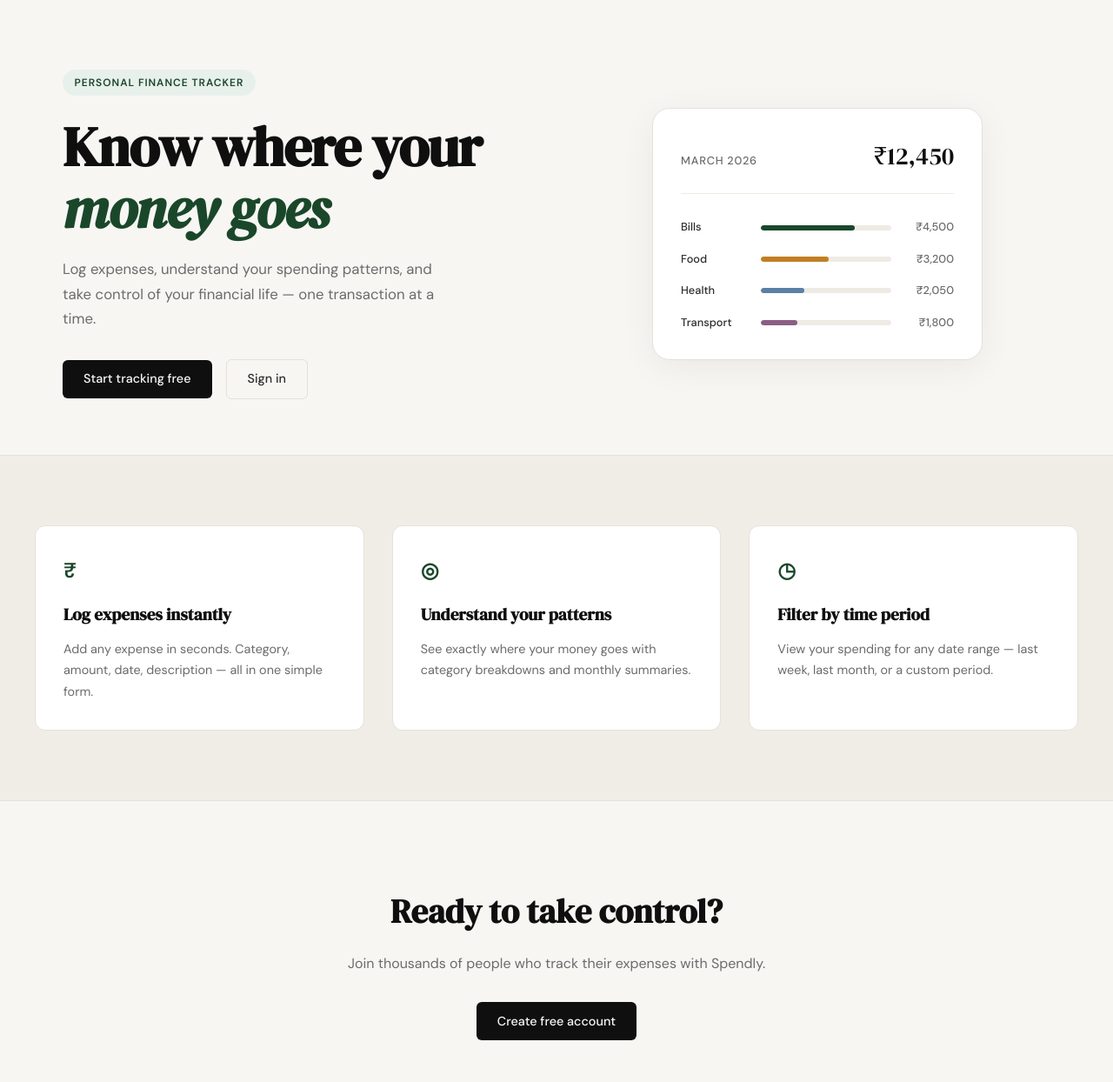
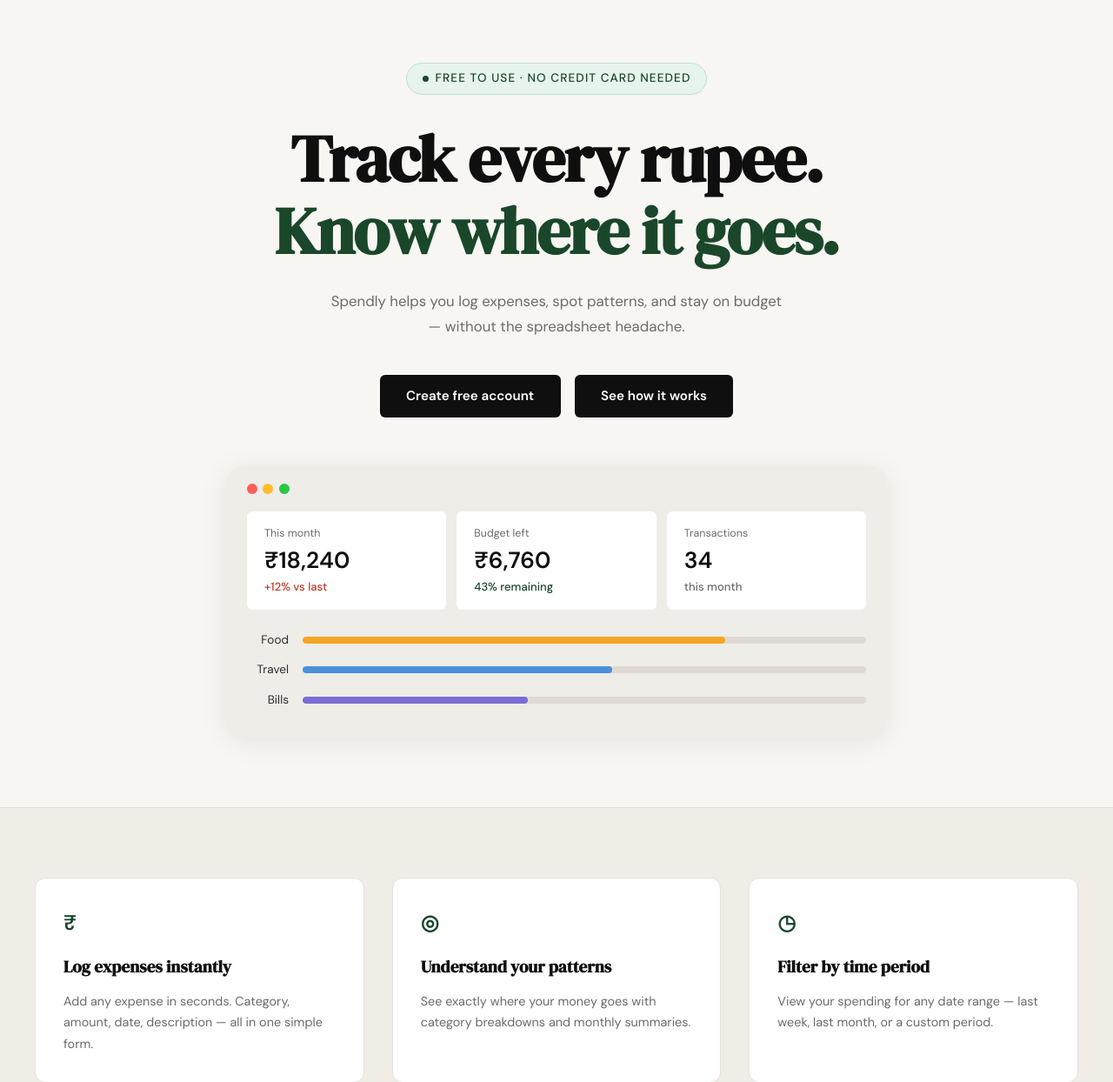
Before and after one commit to CraftedBySiddhesh/spendly, a Flask app: page / in a window 1280 px wide. Shown: the part 61-1305 px from the top of the page at 87% size. Run offline with Flask 3, Linux system fonts and the light colour scheme.

Commit message:
Landing Page See How it works update

```diff
--- a/app.py
+++ b/app.py
@@ -31,6 +31,11 @@
     return render_template("terms.html")
 
 
+@app.route("/privacy")
+def privacy():
+    return render_template("privacy.html")
+
+
 @app.route("/logout")
 def logout():
     return "Logout — coming in Step 3"
--- /dev/null
+++ b/static/css/landing.css
@@ -0,0 +1,207 @@
+/* ------------------------------------------------------------------ */
+/* Hero — centered single-column layout                                */
+/* ------------------------------------------------------------------ */
+
+.hero {
+    padding: 4.5rem 2rem 5rem;
+    display: flex;
+    flex-direction: column;
+    align-items: center;
+    text-align: center;
+    max-width: var(--max-width);
+    margin: 0 auto;
+    /* override style.css grid */
+    grid-template-columns: unset;
+    gap: unset;
+}
+
+/* Badge */
+.hero-badge {
+    display: inline-flex;
+    align-items: center;
+    gap: 0.5rem;
+    background: #e6f4ed;
+    color: #1a472a;
+    font-size: 0.85rem;
+    font-weight: 500;
+    padding: 0.4rem 1.1rem;
+    border-radius: 999px;
+    border: 1px solid #c2dfd0;
+    margin-bottom: 2rem;
+}
+
+.hero-badge-dot {
+    width: 7px;
+    height: 7px;
+    background: #1a472a;
+    border-radius: 50%;
+    flex-shrink: 0;
+}
+
+/* Title */
+.hero-title {
+    font-family: var(--font-display);
+    font-size: clamp(2.8rem, 6vw, 4.75rem);
+    line-height: 1.1;
+    letter-spacing: -0.02em;
+    color: var(--ink);
+    margin-bottom: 1.5rem;
+    /* override style.css em colour */
+    font-style: normal;
+}
+
+.hero-title-accent {
+    display: block;
+    color: var(--accent);
+    font-style: normal;
+}
+
+/* Subtitle */
+.hero-subtitle {
+    font-size: 1.05rem;
+    color: var(--ink-muted);
+    line-height: 1.75;
+    max-width: 520px;
+    margin: 0 auto 2.5rem;
+}
+
+/* CTA buttons — both solid black */
+.hero-actions {
+    display: flex;
+    gap: 1rem;
+    justify-content: center;
+    margin-bottom: 3.5rem;
+    flex-wrap: wrap;
+}
+
+.btn-hero {
+    display: inline-block;
+    background: var(--ink);
+    color: #fff;
+    padding: 0.8rem 1.9rem;
+    border-radius: var(--radius-sm);
+    font-family: var(--font-body);
+    font-size: 0.95rem;
+    font-weight: 600;
+    text-decoration: none;
+    transition: background 0.2s;
+}
+
+.btn-hero:hover { background: #2d2d2d; }
+
+/* ------------------------------------------------------------------ */
+/* Dashboard mock card                                                  */
+/* ------------------------------------------------------------------ */
+
+.hero-dashboard {
+    width: 100%;
+    max-width: 760px;
+    background: #efede8;
+    border-radius: var(--radius-lg);
+    padding: 1.25rem 1.5rem 1.75rem;
+    box-shadow: 0 4px 32px rgba(0, 0, 0, 0.08);
+}
+
+/* Mac window dots */
+.dash-titlebar {
+    display: flex;
+    gap: 0.4rem;
+    margin-bottom: 1.25rem;
+}
+
+.dash-dot {
+    width: 12px;
+    height: 12px;
+    border-radius: 50%;
+    display: inline-block;
+}
+
+.dash-dot-red    { background: #ff5f57; }
+.dash-dot-yellow { background: #ffbd2e; }
+.dash-dot-green  { background: #28c840; }
+
+/* Stat cards row */
+.dash-stats {
+    display: grid;
+    grid-template-columns: repeat(3, 1fr);
+    gap: 0.75rem;
+    margin-bottom: 1.25rem;
+}
+
+.dash-stat {
+    background: #fff;
+    border-radius: var(--radius-sm);
+    padding: 1rem 1.25rem;
+    text-align: left;
+}
+
+.dash-stat-label {
+    font-size: 0.78rem;
+    color: var(--ink-muted);
+    margin-bottom: 0.35rem;
+}
+
+.dash-stat-value {
+    font-size: 1.65rem;
+    font-weight: 700;
+    color: var(--ink);
+    line-height: 1.1;
+    margin-bottom: 0.3rem;
+}
+
+.dash-stat-sub {
+    font-size: 0.82rem;
+    font-weight: 500;
+}
+
+.dash-sub-red   { color: #c0392b; }
+.dash-sub-green { color: var(--accent); }
+.dash-sub-muted { color: var(--ink-muted); }
+
+/* Category bars */
+.dash-bars {
+    display: flex;
+    flex-direction: column;
+    gap: 0.8rem;
+    padding: 0.25rem 0;
+}
+
+.dash-bar-row {
+    display: flex;
+    align-items: center;
+    gap: 1rem;
+}
+
+.dash-bar-label {
+    font-size: 0.85rem;
+    color: var(--ink-soft);
+    width: 48px;
+    text-align: right;
+    flex-shrink: 0;
+}
+
+.dash-bar-track {
+    flex: 1;
+    height: 8px;
+    background: #dedad3;
+    border-radius: 999px;
+    overflow: hidden;
+}
+
+.dash-bar {
+    height: 100%;
+    border-radius: 999px;
+}
+
+.dash-bar-orange { background: #f5a623; }
+.dash-bar-blue   { background: #4a90d9; }
+.dash-bar-purple { background: #7b6dd4; }
+
+/* ------------------------------------------------------------------ */
+/* Responsive                                                           */
+/* ------------------------------------------------------------------ */
+
+@media (max-width: 600px) {
+    .dash-stats { grid-template-columns: 1fr; }
+    .hero-dashboard { padding: 1rem 1rem 1.25rem; }
+}
--- a/templates/base.html
+++ b/templates/base.html
@@ -35,7 +35,7 @@
             <span class="footer-name">Spendly</span>
             <p class="footer-copy">Track every rupee. Own your finances.</p>
             <a href="{{ url_for('terms') }}">Terms and Conditions</a>
-            <a href="#">Privacy Policy</a>
+            <a href="{{ url_for('privacy') }}">Privacy Policy</a>
         </div>
     </footer>
 
--- a/templates/landing.html
+++ b/templates/landing.html
@@ -2,59 +2,75 @@
 
 {% block title %}Spendly — Track Every Rupee{% endblock %}
 
+{% block head %}
+<link rel="stylesheet" href="{{ url_for('static', filename='css/landing.css') }}">
+{% endblock %}
+
 {% block content %}
 
 <section class="hero">
-    <div class="hero-inner">
-        <div class="hero-badge">Personal Finance Tracker</div>
+    <div class="hero-badge">
+        <span class="hero-badge-dot"></span>
+        Free to use · No credit card needed
+    </div>
+
     <h1 class="hero-title">
-            Know where your<br>
-            <em>money goes</em>
+        Track every rupee.<br>
+        <span class="hero-title-accent">Know where it goes.</span>
     </h1>
+
     <p class="hero-subtitle">
-            Log expenses, understand your spending patterns,
-            and take control of your financial life —
-            one transaction at a time.
+        Spendly helps you log expenses, spot patterns, and stay
+        on budget — without the spreadsheet headache.
     </p>
+
     <div class="hero-actions">
-            <a href="{{ url_for('register') }}" class="btn-primary">Start tracking free</a>
-            <a href="{{ url_for('login') }}" class="btn-ghost">Sign in</a>
+        <a href="{{ url_for('register') }}" class="btn-hero">Create free account</a>
+        <a href="#" class="btn-hero" id="open-demo-modal">See how it works</a>
+    </div>
+
+    <div class="hero-dashboard">
+        <div class="dash-titlebar">
+            <span class="dash-dot dash-dot-red"></span>
+            <span class="dash-dot dash-dot-yellow"></span>
+            <span class="dash-dot dash-dot-green"></span>
+        </div>
+
+        <div class="dash-stats">
+            <div class="dash-stat">
+                <div class="dash-stat-label">This month</div>
+                <div class="dash-stat-value">₹18,240</div>
+                <div class="dash-stat-sub dash-sub-red">+12% vs last</div>
+            </div>
+            <div class="dash-stat">
+                <div class="dash-stat-label">Budget left</div>
+                <div class="dash-stat-value">₹6,760</div>
+                <div class="dash-stat-sub dash-sub-green">43% remaining</div>
+            </div>
+            <div class="dash-stat">
+                <div class="dash-stat-label">Transactions</div>
+                <div class="dash-stat-value">34</div>
+                <div class="dash-stat-sub dash-sub-muted">this month</div>
             </div>
         </div>
-    <div class="hero-visual">
-        <div class="mock-card">
-            <div class="mock-card-header">
-                <span class="mock-label">March 2026</span>
-                <span class="mock-total">₹12,450</span>
+
+        <div class="dash-bars">
+            <div class="dash-bar-row">
+                <span class="dash-bar-label">Food</span>
+                <div class="dash-bar-track">
+                    <div class="dash-bar dash-bar-orange" style="width: 75%"></div>
                 </div>
-            <div class="mock-bars">
-                <div class="mock-bar-row">
-                    <span class="mock-cat">Bills</span>
-                    <div class="mock-bar-track">
-                        <div class="mock-bar" style="width: 72%"></div>
             </div>
-                    <span class="mock-amt">₹4,500</span>
+            <div class="dash-bar-row">
+                <span class="dash-bar-label">Travel</span>
+                <div class="dash-bar-track">
+                    <div class="dash-bar dash-bar-blue" style="width: 55%"></div>
                 </div>
-                <div class="mock-bar-row">
-                    <span class="mock-cat">Food</span>
-                    <div class="mock-bar-track">
-                        <div class="mock-bar mock-bar-2" style="width: 52%"></div>
             </div>
-                    <span class="mock-amt">₹3,200</span>
-                </div>
-                <div class="mock-bar-row">
-                    <span class="mock-cat">Health</span>
-                    <div class="mock-bar-track">
-                        <div class="mock-bar mock-bar-3" style="width: 33%"></div>
-                    </div>
-                    <span class="mock-amt">₹2,050</span>
-                </div>
-                <div class="mock-bar-row">
-                    <span class="mock-cat">Transport</span>
-                    <div class="mock-bar-track">
-                        <div class="mock-bar mock-bar-4" style="width: 28%"></div>
-                    </div>
-                    <span class="mock-amt">₹1,800</span>
+            <div class="dash-bar-row">
+                <span class="dash-bar-label">Bills</span>
+                <div class="dash-bar-track">
+                    <div class="dash-bar dash-bar-purple" style="width: 40%"></div>
                 </div>
             </div>
         </div>
@@ -89,4 +105,130 @@
     </div>
 </section>
 
+<!-- Demo modal -->
+<div id="demo-modal" class="modal-overlay" aria-hidden="true">
+    <div class="modal-box" role="dialog" aria-modal="true" aria-label="How Spendly works">
+        <button class="modal-close" id="close-demo-modal" aria-label="Close">&times;</button>
+        <div class="modal-video-wrap">
+            <iframe
+                id="demo-iframe"
+                src=""
+                data-src="https://www.youtube.com/embed/dQw4w9WgXcQ?enablejsapi=1"
+                title="How Spendly works"
+                frameborder="0"
+                allow="accelerometer; autoplay; clipboard-write; encrypted-media; gyroscope; picture-in-picture"
+                allowfullscreen>
+            </iframe>
+        </div>
+    </div>
+</div>
+
 {% endblock %}
+
+{% block scripts %}
+<style>
+.modal-overlay {
+    position: fixed;
+    inset: 0;
+    background: rgba(0, 0, 0, 0.65);
+    display: flex;
+    align-items: center;
+    justify-content: center;
+    z-index: 1000;
+    padding: 1.5rem;
+    opacity: 0;
+    visibility: hidden;
+    transition: opacity 0.2s ease, visibility 0.2s ease;
+}
+
+.modal-overlay.is-open {
+    opacity: 1;
+    visibility: visible;
+}
+
+.modal-box {
+    position: relative;
+    width: 100%;
+    max-width: 800px;
+    background: var(--ink);
+    border-radius: var(--radius-lg);
+    overflow: hidden;
+    box-shadow: 0 24px 80px rgba(0, 0, 0, 0.5);
+    transform: translateY(16px);
+    transition: transform 0.2s ease;
+}
+
+.modal-overlay.is-open .modal-box {
+    transform: translateY(0);
+}
+
+.modal-close {
+    position: absolute;
+    top: 0.75rem;
+    right: 0.85rem;
+    background: transparent;
+    border: none;
+    color: rgba(255, 255, 255, 0.7);
+    font-size: 1.75rem;
+    line-height: 1;
+    cursor: pointer;
+    z-index: 10;
+    transition: color 0.15s;
+}
+
+.modal-close:hover { color: #fff; }
+
+.modal-video-wrap {
+    position: relative;
+    padding-bottom: 56.25%;
+    height: 0;
+}
+
+.modal-video-wrap iframe {
+    position: absolute;
+    inset: 0;
+    width: 100%;
+    height: 100%;
+}
+</style>
+
+<script>
+(function () {
+    const overlay  = document.getElementById('demo-modal');
+    const iframe   = document.getElementById('demo-iframe');
+    const openBtn  = document.getElementById('open-demo-modal');
+    const closeBtn = document.getElementById('close-demo-modal');
+
+    function openModal() {
+        iframe.src = iframe.dataset.src;
+        overlay.classList.add('is-open');
+        overlay.setAttribute('aria-hidden', 'false');
+        document.body.style.overflow = 'hidden';
+    }
+
+    function closeModal() {
+        overlay.classList.remove('is-open');
+        overlay.setAttribute('aria-hidden', 'true');
+        document.body.style.overflow = '';
+        iframe.src = '';
+    }
+
+    openBtn.addEventListener('click', function (e) {
+        e.preventDefault();
+        openModal();
+    });
+
+    closeBtn.addEventListener('click', closeModal);
+
+    overlay.addEventListener('click', function (e) {
+        if (e.target === overlay) closeModal();
+    });
+
+    document.addEventListener('keydown', function (e) {
+        if (e.key === 'Escape' && overlay.classList.contains('is-open')) {
+            closeModal();
+        }
+    });
+}());
+</script>
+{% endblock %}
```
Also changed, not shown: templates/privacy.html (added, +65 -0 lines). Lines whose indentation alone changed are shown as unchanged.
